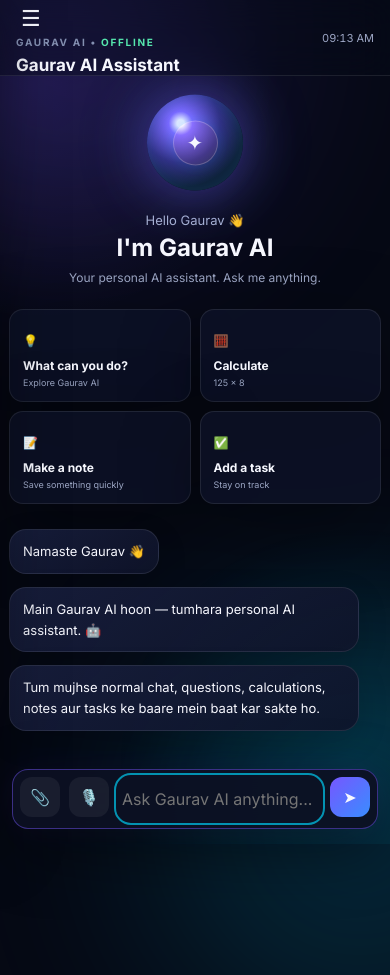
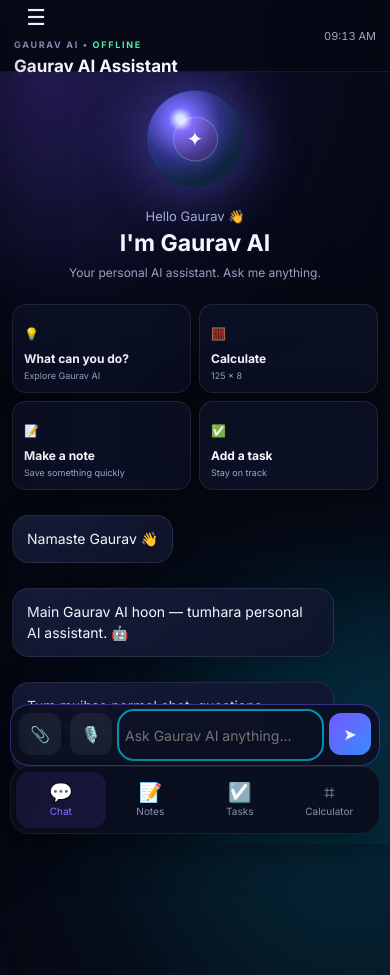
Before and after one commit to gauravgupta82541201-cmd/gaurav-ai, a plain HTML site: page frontend/index.html in a window 390 px wide. Before the commit the page ends 844 px from the top, so only its background shows below. Drawn offline with Linux system fonts and the light colour scheme; no server answers.

Commit message:
Fix mobile UI navigation and image attachment

```diff
--- a/frontend/index.html
+++ b/frontend/index.html
@@ -874,5 +874,25 @@
 
   <script src="script.js"></script>
 
+<nav class="mobile-bottom-nav" id="mobileBottomNav">
+  <button type="button" class="mobile-nav-item active" data-view="chat">
+    <span>💬</span>
+    <small>Chat</small>
+  </button>
+  <button type="button" class="mobile-nav-item" data-view="notes">
+    <span>📝</span>
+    <small>Notes</small>
+  </button>
+  <button type="button" class="mobile-nav-item" data-view="tasks">
+    <span>☑️</span>
+    <small>Tasks</small>
+  </button>
+  <button type="button" class="mobile-nav-item" data-view="calculator">
+    <span>⌗</span>
+    <small>Calculator</small>
+  </button>
+</nav>
 </body>
 </html>
+
+<!-- MOBILE BOTTOM NAV -->
--- a/frontend/script.js
+++ b/frontend/script.js
@@ -712,7 +712,7 @@ function showView(view) {
 
   document
     .querySelectorAll(
-      '.nav-item[data-view]'
+      '.nav-item[data-view], .mobile-nav-item[data-view]'
     )
     .forEach((button) => {
       button.classList.toggle(
@@ -1043,26 +1043,22 @@ $('newChatBtn')?.addEventListener(
    NAVIGATION
 ========================================================= */
 
-document
-  .querySelectorAll(
-    '.nav-item[data-view]'
-  )
-  .forEach((button) => {
-
-    button.addEventListener(
-      'click',
-      () => {
-        showView(
-          button.dataset.view
-        );
-      }
-    );
-  });
-
-/* =========================================================
-   NOTES FORM
-========================================================= */
-
+
+
+function handleNavigationClick(event) {
+  const button = event.target.closest("[data-view]");
+
+  if (!button) return;
+
+  const view = button.dataset.view;
+
+  if (!view) return;
+
+  event.preventDefault();
+  showView(view);
+}
+
+document.addEventListener("click", handleNavigationClick);
 $('addNoteBtn')?.addEventListener(
   'click',
   () => {
--- a/frontend/style.css
+++ b/frontend/style.css
@@ -1523,3 +1523,294 @@ input:focus-visible {
 
   outline-offset: 2px;
   }
+
+
+
+/* =========================================================
+
+/* =========================================================
+   TARGET MOBILE APP UI
+   ========================================================= */
+
+.mobile-bottom-nav {
+  display: none;
+}
+
+@media (max-width: 600px) {
+
+  html,
+  body {
+    width: 100%;
+    min-width: 100%;
+    min-height: 100%;
+    overflow-x: hidden;
+  }
+
+  body {
+    padding: 0;
+  }
+
+  .app-shell {
+    display: block;
+    width: 100%;
+    min-height: 100vh;
+    min-height: 100dvh;
+  }
+
+  .main-panel {
+    width: 100%;
+    min-height: 100vh;
+    min-height: 100dvh;
+  }
+
+  /* TOP HEADER */
+
+  .topbar {
+    position: sticky;
+    top: 0;
+    z-index: 100;
+
+    height: 72px;
+    padding: 10px 14px;
+
+    background:
+      rgba(6, 9, 20, .92);
+
+    backdrop-filter: blur(18px);
+
+    border-bottom:
+      1px solid rgba(255,255,255,.07);
+  }
+
+  .mobile-menu {
+    width: 44px;
+    height: 44px;
+    flex: 0 0 44px;
+
+    display: flex;
+    align-items: center;
+    justify-content: center;
+
+    border-radius: 14px;
+  }
+
+  .topbar-title {
+    min-width: 0;
+  }
+
+  .topbar-title h1 {
+    font-size: 17px;
+    line-height: 1.1;
+  }
+
+  .topbar-title .eyebrow {
+    font-size: 9px;
+  }
+
+  /* CHAT CONTENT */
+
+  .content {
+    width: 100%;
+    max-width: none;
+
+    padding:
+      14px
+      12px
+      190px;
+  }
+
+  .hero {
+    padding-top: 8px;
+  }
+
+  .hero h2 {
+    font-size: 23px;
+  }
+
+  /* CHAT MESSAGES */
+
+  .messages {
+    width: 100%;
+  }
+
+  .message {
+    max-width: 88%;
+    margin-bottom: 12px;
+  }
+
+  .message.user {
+    margin-left: auto;
+  }
+
+  .message.assistant {
+    margin-right: auto;
+  }
+
+  .message .bubble {
+    padding: 12px 14px;
+    border-radius: 17px;
+
+    font-size: 14px;
+    line-height: 1.55;
+  }
+
+  /* IMAGE INSIDE MESSAGE */
+
+  .message img {
+    max-width: 100%;
+    height: auto;
+    display: block;
+    border-radius: 13px;
+  }
+
+  /* COMPOSER */
+
+  .composer {
+    position: fixed;
+
+    left: 10px;
+    right: 10px;
+    bottom: 78px;
+
+    width: auto;
+    max-width: none;
+
+    z-index: 200;
+
+    transform: none !important;
+
+    padding: 8px;
+
+    border-radius: 20px;
+
+    background:
+      rgba(11, 16, 34, .94);
+
+    backdrop-filter: blur(20px);
+
+    border:
+      1px solid rgba(118,87,255,.35);
+
+    box-shadow:
+      0 15px 45px rgba(0,0,0,.35);
+  }
+
+  .composer input {
+    min-width: 0;
+    height: 44px;
+
+    font-size: 14px;
+  }
+
+  .icon-btn,
+  .send-btn {
+    width: 42px;
+    height: 42px;
+    flex: 0 0 42px;
+  }
+
+  /* IMAGE PREVIEW */
+
+  .image-preview {
+    max-width: 100%;
+    overflow: hidden;
+  }
+
+  .image-preview img {
+    max-width: 110px;
+    max-height: 75px;
+    border-radius: 12px;
+    object-fit: cover;
+  }
+
+  /* BOTTOM NAV */
+
+  .mobile-bottom-nav {
+    position: fixed;
+
+    display: grid;
+    grid-template-columns: repeat(4, 1fr);
+
+    left: 10px;
+    right: 10px;
+    bottom: 10px;
+
+    height: 68px;
+
+    z-index: 300;
+
+    padding: 5px;
+
+    border-radius: 19px;
+
+    background:
+      rgba(10, 15, 31, .96);
+
+    backdrop-filter: blur(22px);
+
+    border:
+      1px solid rgba(255,255,255,.07);
+
+    box-shadow:
+      0 15px 40px rgba(0,0,0,.4);
+  }
+
+  .mobile-nav-item {
+    border: 0;
+    background: transparent;
+
+    color: #8992ad;
+
+    border-radius: 14px;
+
+    display: flex;
+    flex-direction: column;
+    align-items: center;
+    justify-content: center;
+
+    gap: 3px;
+
+    font-family: inherit;
+  }
+
+  .mobile-nav-item span {
+    font-size: 19px;
+    line-height: 1;
+  }
+
+  .mobile-nav-item small {
+    font-size: 10px;
+  }
+
+  .mobile-nav-item.active {
+    color: #8b72ff;
+
+    background:
+      rgba(118,87,255,.12);
+  }
+
+  /* SIDEBAR */
+
+  .sidebar {
+    z-index: 500;
+  }
+
+  /* QUICK CARDS */
+
+  .quick-grid {
+    grid-template-columns: repeat(2, 1fr);
+    gap: 8px;
+  }
+
+  .quick-card {
+    min-height: 72px;
+    padding: 11px;
+  }
+
+  /* NOTES / TASKS */
+
+  .section-head h2 {
+    font-size: 21px;
+  }
+
+}
```
